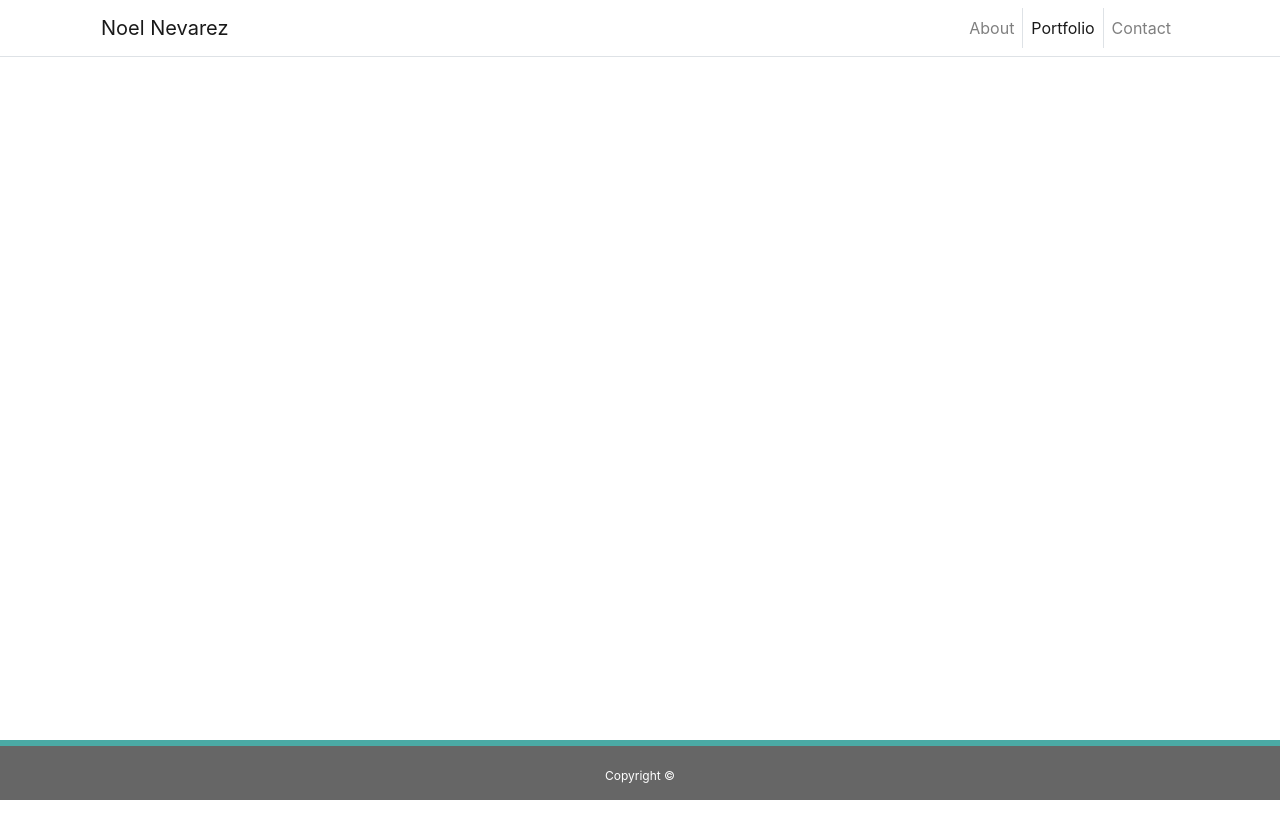
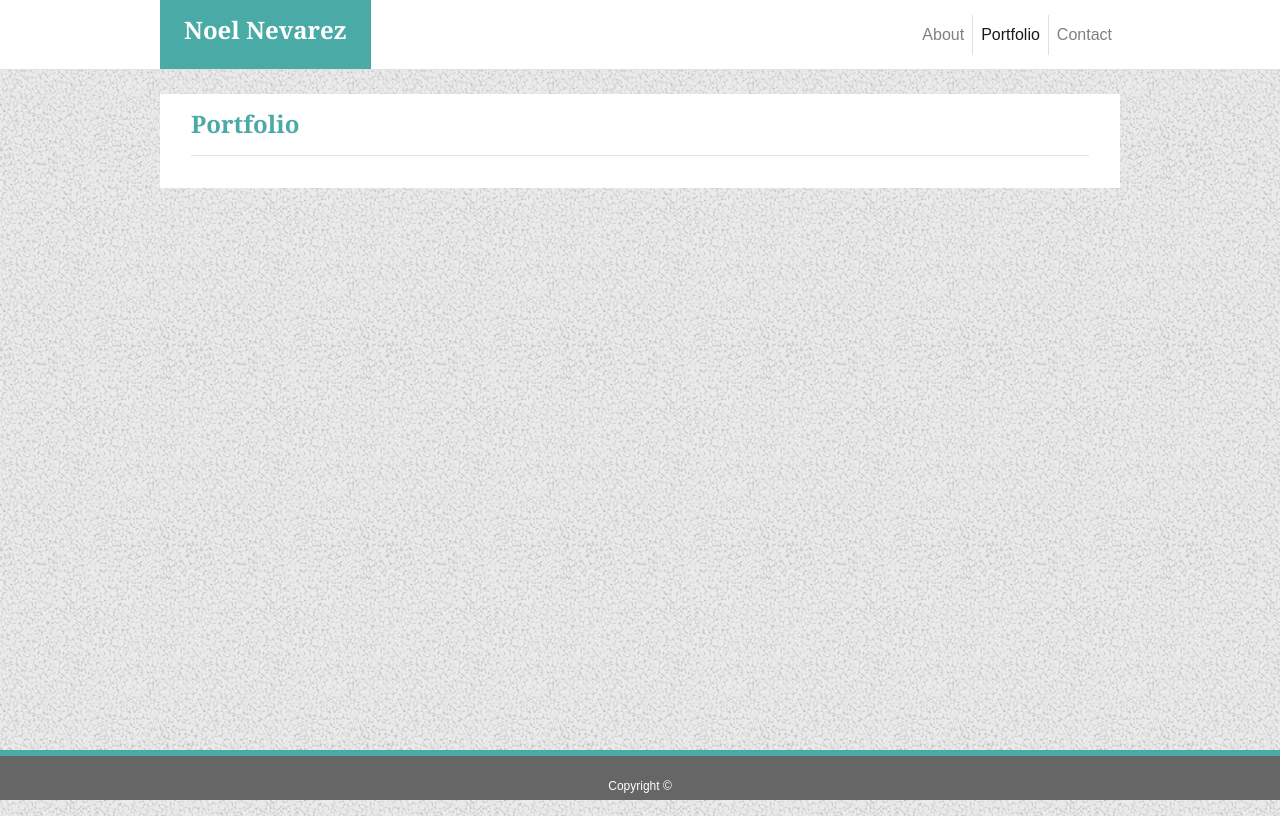
Before and after one commit to noel3740/Bootstrap-Portfolio, a plain HTML site: page portfolio.html in a window 1280 px wide. Drawn offline with Linux system fonts and the light colour scheme.

Commit message:
Adding custom styling.

```diff
--- a/assets/css/sticky-footer-navbar.css
+++ b/assets/css/sticky-footer-navbar.css
@@ -16,7 +16,7 @@ body {
   left: 0;
   width: 100%;
   /* Set the fixed height of the footer here */
-  height: 60px;
+  height: 50px;
   line-height: 60px; /* Vertically center the text there */
   background-color: #666666;
   border-top: 6px solid #4aaaa5;
--- /dev/null
+++ b/assets/css/style.css
@@ -0,0 +1,62 @@
+/*Style for the whole body*/
+body {
+    background-image: url("../images/gravel.png"); /*Set page background image*/
+    color: #777777;
+    font-size: 16px;
+}
+
+/*Styling for the header tags*/
+h1, h2 {
+    font-family: 'Georgia', Times, Times New Roman, serif;
+    font-weight: bold;
+}
+
+/*Set the font size for h1 tags*/
+h1 {
+    font-size: 1.2em;
+}
+
+/*Set the font size and color for h2 tags*/
+h2 {
+    font-size: 1.5em;
+    color: #4aaaa5;
+}
+
+/*Style for the whole body, all input tags, and all textarea tags*/
+body, input, textarea {
+    font-family: 'Arial', 'Helvetica Neue', Helvetica, sans-serif;
+    font-size: 16px;
+}
+
+/*Style for the header div container holding my name*/
+.navbar-brand{
+    background-color: #4aaaa5;
+}
+
+/*Modify the height of the header div */
+header{
+    height: 70px;
+}
+
+/*Modify the container style*/
+.container {
+    max-width: 990px; /*Set the max width to 960px plus the 30px for the padding*/
+}
+
+/*for smaller screens and when hamburger menu is avaialble*/
+@media only screen and (max-width: 992px) {
+
+    /*Change the style of the div containing the navigation links
+    so it's on top of the main content and it has a background color
+    similar to the my name heading.*/
+    .navbar-collapse {
+        background-color: #4aaaa5;
+        z-index: 1000;
+        padding: 20px;
+    }
+    /*Remove the border as it is not necessary when the
+    hamburger menu is available. */
+    .nav-item {
+        border-right: none !important;
+    }
+}
--- a/portfolio.html
+++ b/portfolio.html
@@ -11,13 +11,14 @@
     <!--Link to stylesheets-->
     <link rel="stylesheet" href="assets/css/bootstrap.min.css">
     <link rel="stylesheet" href="assets/css/sticky-footer-navbar.css">
+    <link rel="stylesheet" href="assets/css/style.css">
 </head>
 <body>
     <!--Navbar-->
     <header class="border-bottom  bg-white">
-        <div class="container">
-            <nav class="navbar navbar-expand-lg navbar-light">
-                <a class="navbar-brand" href="index.html">Noel Nevarez</a>
+        <div class="container h-100">
+            <nav class="navbar navbar-expand-lg navbar-light p-0 h-100">
+                <a class="navbar-brand d-flex justify-content-center align-items-center px-4 text-white h-100" href="index.html"><h1>Noel Nevarez</h1></a>
                 <button class="navbar-toggler" type="button" data-toggle="collapse" data-target="#navbarNavDropdown" aria-controls="navbarNavDropdown" aria-expanded="false" aria-label="Toggle navigation">
                     <span class="navbar-toggler-icon"></span>
                 </button>
@@ -30,7 +31,7 @@
                             <a class="nav-link" href="index.html">About</a>
                         </li>
 
-                        <li class="nav-item active border-right">
+                        <li class="nav-item border-right active">
                             <a class="nav-link" href="portfolio.html">Portfolio</a>
                         </li>
 
@@ -46,9 +47,11 @@
     <!-- Container Div -->
     <div class="container">
 
-        <!--The portfolio section-->
-        <section class="row my-4 mx-0">
-
+        <!--The about me section-->
+        <section class="row my-4 mx-0  bg-white p-3">
+            <div class="col">
+                <h2 class="border-bottom pb-3 mb-3">Portfolio</h2>
+            </div>
         </section>
 
     </div>
```
Also changed, not shown: contact.html (+9 -6 lines), index.html (+5 -4 lines), assets/images/gravel.png (added).
